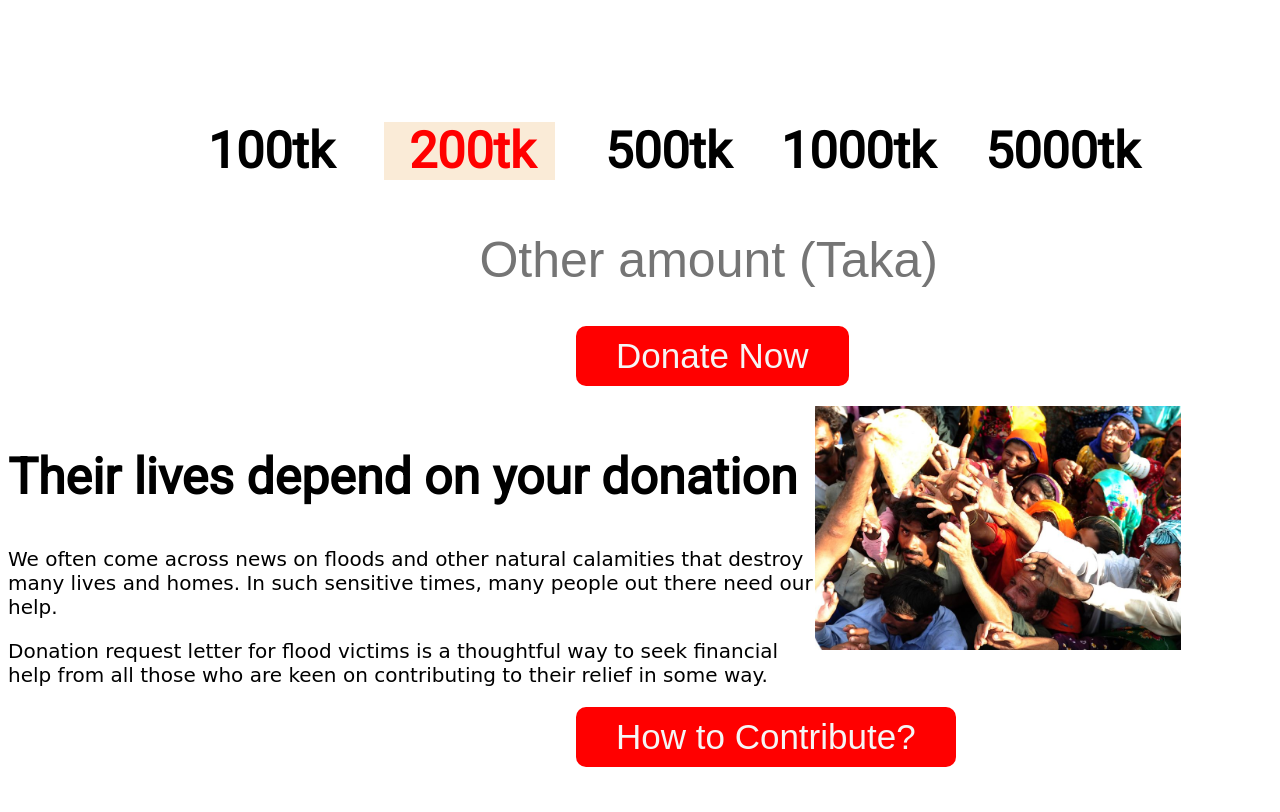
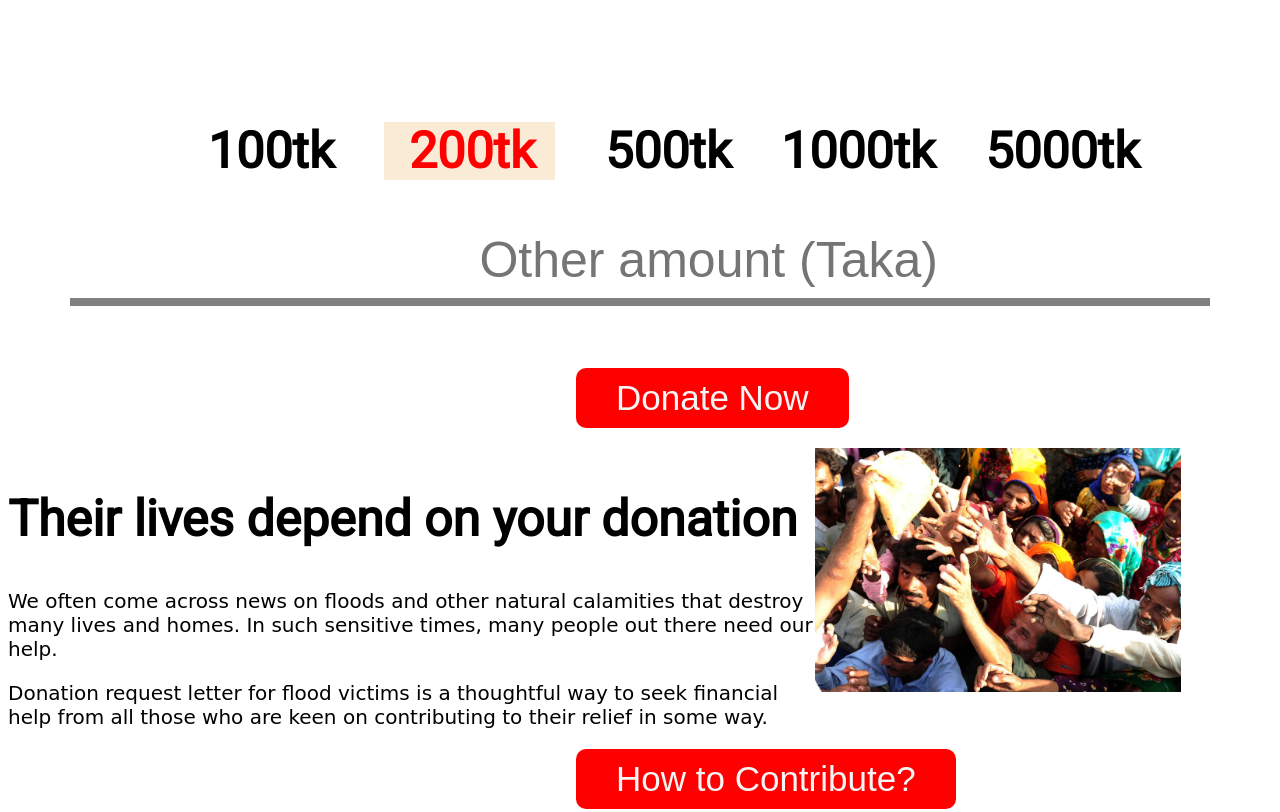
Before and after one commit to fariha-richi/donate-today, a plain HTML site: page index.html in a window 1280 px wide. Shown: the part 869-1681 px from the top of the page. Drawn offline with Linux system fonts and the light colour scheme; a web font is replaced by a local one.

Commit message:
rest added

```diff
--- a/index.html
+++ b/index.html
@@ -39,7 +39,8 @@
         <h1>5000tk</h1>
     </div>
 </div>
-    <input id="tk" type="text" placeholder="Other amount (Taka)"><br><br><br>
+    <input id="tk" type="text" placeholder="Other amount (Taka)">
+    <hr size="8" width="90%" color="gray">  <br><br><br>
 <button type="button">Donate Now</button>
 </section>
 
```
